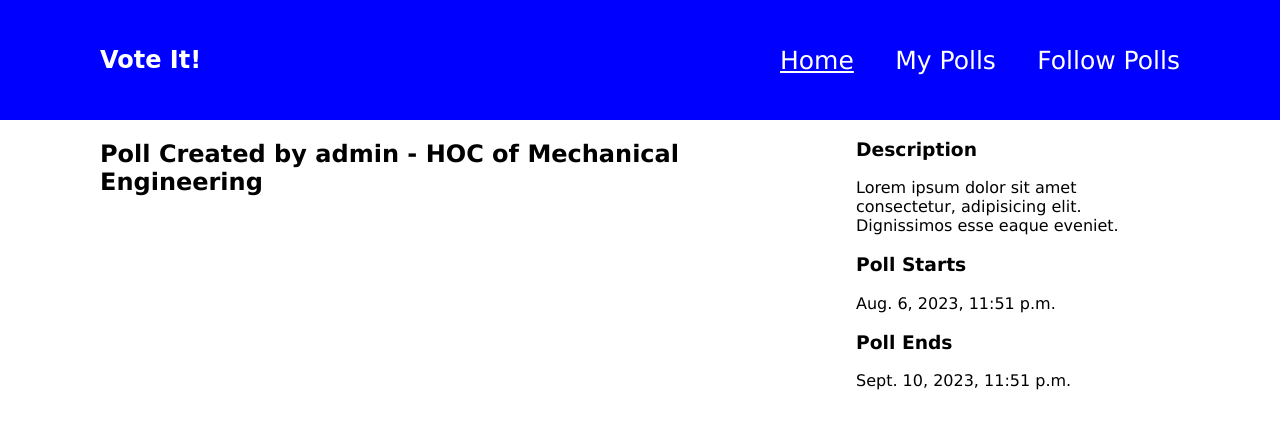
After one commit to Crane04/Voting-System, a Django app: template templates/present-poll.html in a window 1280 px wide. The commit adds this page. Shown: the top 429 px of the page. Run offline with Django 4.2, Linux system fonts and the light colour scheme; the template is opened without the code that fills it: values that come from a table or form of the project are taken from there, others are empty; data comes from the database, SQL or seed files in the repository; both versions use the stored data as it was after the commit; some libraries are stand-ins or nearby versions.

Commit message:
add styling, include chartjs,

```diff
--- a/Voting/settings.py
+++ b/Voting/settings.py
@@ -11,6 +11,7 @@ https://docs.djangoproject.com/en/4.1/ref/settings/
 """
 
 from pathlib import Path
+import os
 
 # Build paths inside the project like this: BASE_DIR / 'subdir'.
 BASE_DIR = Path(__file__).resolve().parent.parent
@@ -117,6 +118,7 @@ USE_TZ = True
 # https://docs.djangoproject.com/en/4.1/howto/static-files/
 
 STATIC_URL = 'static/'
+STATICFILES_DIRS = (os.path.join(BASE_DIR, 'static'), )
 
 # Default primary key field type
 # https://docs.djangoproject.com/en/4.1/ref/settings/#default-auto-field
--- /dev/null
+++ b/static/chartjs.js
@@ -0,0 +1,35 @@
+var xValues = [];
+var yValues = [];
+const contestants = document.querySelectorAll('.contestant');
+const votes = document.querySelectorAll('.votes');
+contestants.forEach(contestant => {
+    // Perform actions for each contestant using JavaScript
+    xValues.push(contestant.innerText)
+});
+
+votes.forEach(vote => {
+    // Perform actions for each contestant using JavaScript
+    yValues.push(vote.innerText)
+});
+
+barColors = ["blue", "red", "green", "purple", "orange", "black"]
+new Chart("myChart", {
+type: "bar",
+data: {
+labels: xValues,
+datasets: [{
+backgroundColor: barColors,
+data: yValues
+}]
+},
+options: {
+legend: {display: false},
+scales: {
+yAxes: [{
+ticks: {
+  beginAtZero: true
+}
+}],
+}
+}
+});
--- /dev/null
+++ b/static/poll.css
@@ -0,0 +1,46 @@
+#container{
+    margin-left: 100px;
+    margin-right: 100px;
+    display: flex;
+    justify-content: space-between;
+}
+#container main{
+    width: 60%;
+}
+#container aside{
+    width: 30%;
+}
+button{
+    margin-top: 4px;
+    width: 150px;
+}
+hr{
+    background-color: #00f;
+    height: 1px;
+    outline: none;
+}
+
+#vote{
+    display: block;
+}
+#vote-container{
+    display: flex;
+    flex-direction: row;
+}
+#vote input{
+    display: none;
+}
+#vote label{
+    background-color: #00f;
+    color: #fff;
+    margin-right: 7px;
+    min-width: 20px;
+    text-align: center;
+    width: fit-content;
+    padding: 7px;
+    cursor: pointer;
+}
+
+#vote input:checked~label{
+    background-color: green;
+}
--- /dev/null
+++ b/static/style.css
@@ -0,0 +1,120 @@
+*{
+    font-family: 'Lucida Sans', 'Lucida Sans Regular', 'Lucida Grande', 'Lucida Sans Unicode', Geneva, Verdana, sans-serif;
+}
+a{
+    text-decoration: none;
+    color: white;
+}
+body{
+    margin: 0;
+    padding:0;
+}
+#header{
+    position: sticky;
+}
+#header header{
+    display: flex;
+    justify-content: space-between;
+    padding: 0  100px;
+    background-color: #00f;
+    align-items: center;
+    height: 120px;
+}
+#header header h1 a{
+    text-decoration: none;
+    font-family: cursive, 'Lucida Sans', 'Lucida Sans Regular', 'Lucida Grande', 'Lucida Sans Unicode', Geneva, Verdana, sans-serif;
+}
+#header header a.current{
+    text-decoration: underline;
+}
+#header header nav ul{
+    display: flex;
+    justify-content:space-between;
+    list-style: none;
+    width: 400px;
+    font-size: 25px;
+}
+#create-box{
+    color: #00f;
+    display: flex;
+    justify-content: center;
+    align-items: center;
+    width: 100vw;
+    flex-direction: column;
+    height: 70vh;
+}
+
+form{
+    display: flex;
+    width: 450px;
+    flex-direction: column;
+}
+label{
+    font-weight: bold;
+    font-size: large;
+}
+label,form input[type="text"]{
+    width: 98%;
+}
+input[type="text"]{
+    height: 35px;
+    outline: none;
+    padding: 5px;
+    font-size: large;
+    border: 2px solid #00f;
+}
+#time-info{
+    display: flex;
+    margin-top: 15px;
+    margin-bottom: 20px;
+}
+
+#time-info input{
+    width: 85%;
+    height: 35px;
+    font-size: large;
+    border: 2px solid #00f;
+}
+button{
+    background-color: #00f;
+    height: 40px;
+    border: none;
+    color: #fff;
+    cursor: pointer;
+}
+
+@media(max-width:900px){
+    #header header{
+        display: block;
+        padding-left: 50px;
+        padding-right: 50px;
+        padding-top: 12px;
+        flex-direction: column;
+        justify-content: center;
+        align-items:flex-start;
+
+    }
+    #header header nav ul{
+        justify-content:space-between;
+        list-style: none;
+        width: 100%;
+        margin-left: -40px;
+        width: 100%;
+        font-size: 20px;
+    }
+}
+
+@media(max-width: 700px){
+    #time-info{
+        display: block;
+    }
+    #time-info input{
+        width: 98%;
+    }
+    form{
+        width: 70%;
+    }
+    #header header nav ul{
+        font-size: 18px;
+    }
+}
--- /dev/null
+++ b/templates/present-poll.html
@@ -0,0 +1,96 @@
+{% load static %}
+<!DOCTYPE html>
+    <html lang="en">
+    <head>
+        <meta charset="UTF-8">
+        <meta http-equiv="X-UA-Compatible" content="IE=edge">
+        <meta name="viewport" content="width=device-width, initial-scale=1.0">
+        <title>{{ poll.title }}</title>
+        <link rel="stylesheet" href="{% static 'style.css' %}">
+        <link rel="stylesheet" href="{% static 'poll.css' %}">
+        <script src="https://cdnjs.cloudflare.com/ajax/libs/Chart.js/2.5.0/Chart.min.js"></script>
+    </head>
+    <body>
+        <!-- Header Section -->
+        <section id="header">
+            <header>
+                <!-- Brand Name -->
+                <h1><a href="/">Vote It!</a></h1>
+
+                <!-- Navigation -->
+                <nav>
+                    <ul>
+                        <li><a href="/new" class="current">Home</a></li>
+                        <li><a href="/mypolls">My Polls</a></li>
+                        <li><a href="/followpolls">Follow Polls</a></li>
+                    </ul>
+                </nav>
+            </header>
+        </section>
+
+        <section id="container">
+            <main>
+                <h1>Poll Created by {{ poll.admin }} - {{ poll.title }} </h1>
+
+                {% if poll.admin == request.user %}
+                <form method="post">
+                    {% csrf_token %}
+                    <label>
+                        Add Contestant: <br>
+                        <input type="text" name="contestant">
+                    </label>
+                    <button name="add_contestant">Save</button>
+                </form>
+                <hr>
+                {% endif %}
+
+                {% if start_voting_process %}
+                <div id="contestants-list" style="display:none ;">
+                    {% for contestant in contestants %}
+                        <div class="contestant">{{ contestant.name }}</div>
+                    {% endfor %}
+                </div>
+
+                <div id="contestants-votes" style="display:none ;">
+                    {% for contestant in contestants %}
+                        <div class="votes">{{ contestant.votes }}</div>
+                    {% endfor %}
+                </div>
+                <h1>
+                    Cast your Vote
+                </h1>
+                <form id="vote" method="post">
+                    {% csrf_token %}
+
+                    <section id="vote-container">
+                        {% for contestant in contestants %}
+                        <section>
+                            <input type="radio" name="vote" id="{{contestant.id}}" value="{{contestant.id}}">
+                            <label for="{{contestant.id}}">
+                                {{ contestant.name }}
+                            </label>
+                        </section>
+                        {% endfor %}
+                    </section>
+                    <br>
+                    <button>Vote</button>
+                </form>
+                <br>
+                <canvas id="myChart" style="width:100%;max-width:600px"></canvas>
+                {% endif %}
+            </main>
+            <aside>
+                <h1>Description</h1>
+                <article>
+                    Lorem ipsum dolor sit amet consectetur, adipisicing elit. Dignissimos esse eaque eveniet.
+                </article>
+
+                <h1>Poll Starts</h1>
+                <span>{{poll.time_start}}</span>
+                <h1>Poll Ends</h1>
+                <span>{{ poll.time_end }}</span>
+            </aside>
+        </section>
+        <script src="{% static 'chartjs.js' %}"></script>
+    </body>
+</html>
--- a/vote/models.py
+++ b/vote/models.py
@@ -10,6 +10,7 @@ class Poll(models.Model):
     title = models.CharField(max_length=100, default="")
     time_start = models.DateTimeField()
     time_end = models.DateTimeField()
+    description = models.TextField()
 
     def __str__(self):
         return str(self.title)
--- a/vote/urls.py
+++ b/vote/urls.py
@@ -3,5 +3,6 @@ from django.urls import path
 
 urlpatterns = [
     path("", index, name = "index"),
-    path("poll/<str:pk>", poll, name = "poll")
+    path("poll/<str:pk>", poll, name = "poll"),
+    path("mypolls", mypolls, name = "mypolls")
 ]
```
Also changed, not shown: static/script.js (added, +29 -0 lines), templates/index.html (+55 -43 lines), templates/mypolls.html (added, +70 -0 lines), templates/poll.html (deleted, +0 -135 lines), vote/views.py (+26 -4 lines), db.sqlite3, vote/migrations/0005_poll_description.py (added), vote/migrations/0006_alter_poll_time_end_alter_poll_time_start.py (added), vote/migrations/0007_alter_poll_time_end_alter_poll_time_start.py (added).
